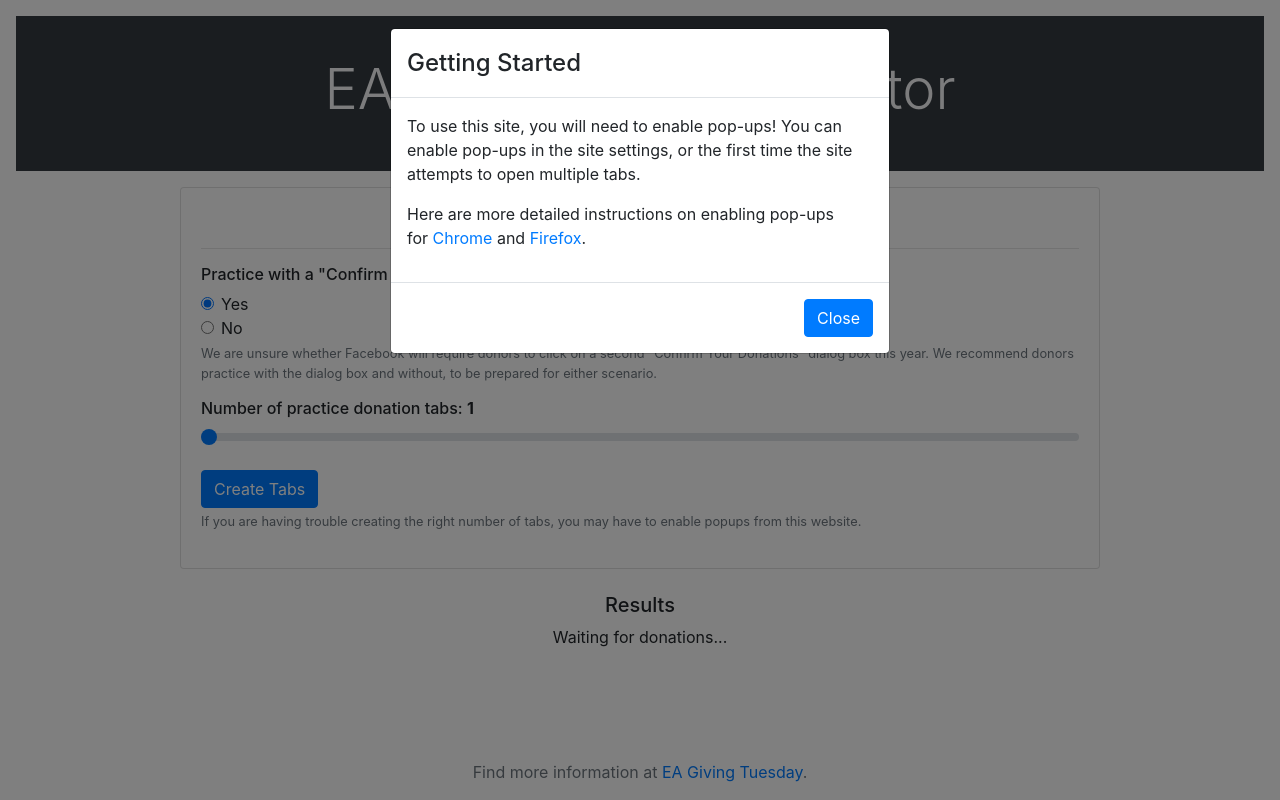
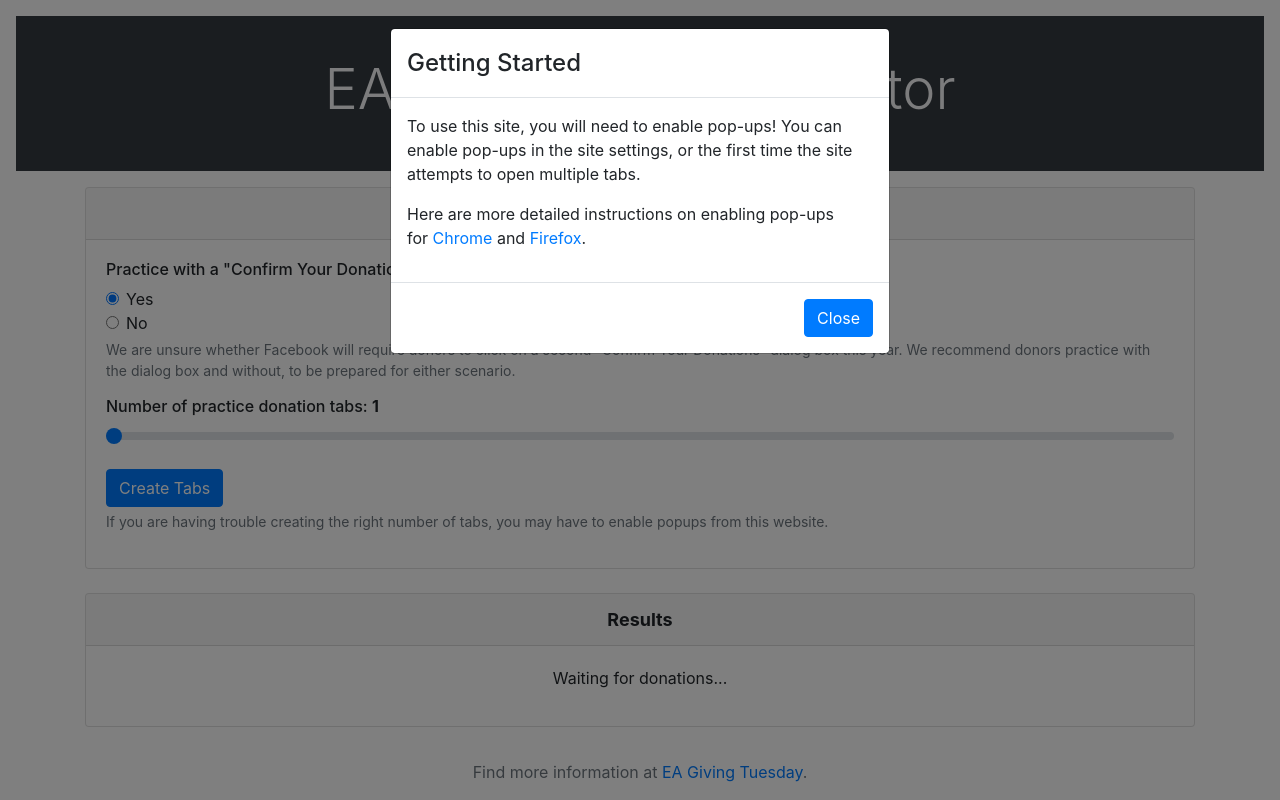
Before and after one commit to eagivingtuesday/eagt-practice, a React (Create React App) app: page / in a window 1280 px wide. Built offline with nearby package versions, Linux system fonts and the light colour scheme; a web font is replaced by a local one.

Commit message:
layout consistency using Card and styling changes

```diff
--- a/src/components/Home.js
+++ b/src/components/Home.js
@@ -4,6 +4,7 @@ import LandingForm from './LandingForm';
 import Results from './Results';
 import InstructionsModal from './InstructionsModal';
 import ResetButton from './ResetButton';
+import Card from 'react-bootstrap/Card';
 
 
 import { getApiTime } from '../utils';
@@ -98,7 +99,6 @@ class Home extends Page {
         showResetError: false
       });
     } else {
-      console.log("whoops")
       this.setState({
         showResetError: true
       });
@@ -152,6 +152,9 @@ class Home extends Page {
         </div>
       </div>
     );
+    const showResetButton =
+      this.state.numWindowsOpened > 0 &&
+      this.donationsLeft() === 0
     return (
       <div>
         {header}
@@ -159,24 +162,34 @@ class Home extends Page {
           <InstructionsModal
             show={this.state.instructionsShow}
             onClick={this.handleInstructionsClick} />
-          <div className="row">
-            <div className="col-lg-1 col-md-0"></div>
-            <div className="col-lg-10 col-md-12">
+          <Card>
+            <Card.Header>
+              Create Practice Tabs
+            </Card.Header>
+            <Card.Body>
               <LandingForm
                 numPractice={this.state.numPractice}
                 handleConfirmDonation={this.handleConfirmDonation}
                 handleNumPractice={this.handleNumPractice}
                 handleSubmit={this.handleSubmit} />
-              <br></br>
+            </Card.Body>
+          </Card>
+          <br></br>
+          <Card>
+            <Card.Header>
+              Results
+            </Card.Header>
+            <Card.Body className="text-center">
               <Results
                 times={this.state.buttonPressTimes}
                 donationsLeft={this.donationsLeft()}/>
+              {showResetButton ? <hr></hr> : null}
               <ResetButton
                 onClick={this.resetButtonOnClick}
-                show={this.state.numWindowsOpened>0 && this.donationsLeft()===0}
+                show={showResetButton}
                 showError={this.state.showResetError} />
-            </div>
-          </div>
+            </Card.Body>
+          </Card>
         </div>
       </div>
     );
--- a/src/components/LandingForm.js
+++ b/src/components/LandingForm.js
@@ -6,18 +6,6 @@ import Form from 'react-bootstrap/Form';
 class LandingForm extends React.Component {
 
   render() {
-    return(
-      <Card>
-        <Card.Body>
-          <h5 className="text-center">Create Practice Tabs</h5>
-          <hr></hr>
-          {this.renderForm()}
-        </Card.Body>
-      </Card>
-    );
-  }
-
-  renderForm() {
     return (
       <Form onSubmit={this.props.handleSubmit}>
         <Form.Group controlId="formConfirmDonations">
--- a/src/components/ResetButton.js
+++ b/src/components/ResetButton.js
@@ -7,7 +7,7 @@ class ResetButton extends React.Component {
   render() {
     const helpText = this.props.showError ?
       (
-        <Form.Text className="text-warning">
+        <Form.Text className="text-danger">
         Oh no! At least one other tab was closed!  Reopen new tabs with the form above.
         </Form.Text>
       ) : (
--- a/src/components/Results.js
+++ b/src/components/Results.js
@@ -147,18 +147,17 @@ class Results extends React.Component {
 
   render() {
     const times = this.props.times;
-    var component;
 
     if (times.length === 0) {
-      component = (
+      return (
         <p>Waiting for donations...</p>
       );
     } else if (this.props.donationsLeft < 0) {
-      component = (
+      return (
         <p>Invalid try: did you donate multiple times per tab? Please try again!</p>
       );
     } else if (this.props.donationsLeft > 0) {
-      component = (
+      return (
         <p>There {
             this.props.donationsLeft === 1
               ? "is 1 donation"
@@ -166,17 +165,10 @@ class Results extends React.Component {
           } left to make.</p>
       );
     } else {
-      component = (
+      return (
         <ResultsDisplay times={times} />
       );
     }
-
-    return (
-      <div className="container text-center">
-        <h5 className="text-center">Results</h5>
-        {component}
-      </div>
-    );
   }
 }
 
--- a/src/index.css
+++ b/src/index.css
@@ -32,7 +32,7 @@ code {
 }
 
 #results-start-time {
-  padding-bottom: 10px;
+  padding-bottom: 15px;
 }
 
 .text-lightgrey {
@@ -48,5 +48,15 @@ code {
   position: fixed;
   bottom: 0;
   width: 100%;
-  padding-top: 15px;
+  padding-top: 25px;
 }
+
+.card-header {
+  text-align: center;
+  font-size: 18px;
+  font-weight: bold;
+}
+
+.form-text {
+  font-size: 14px;
+}
```
